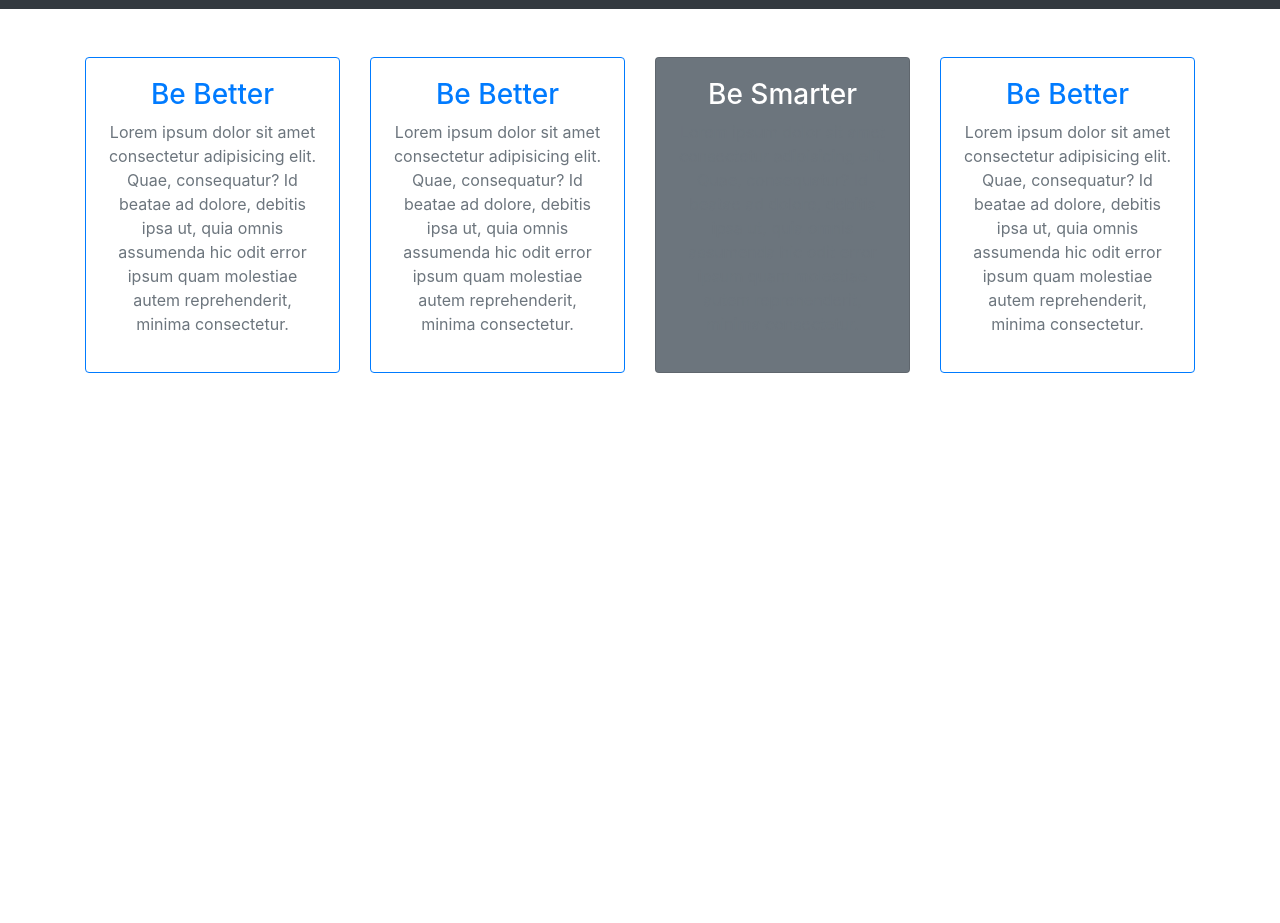
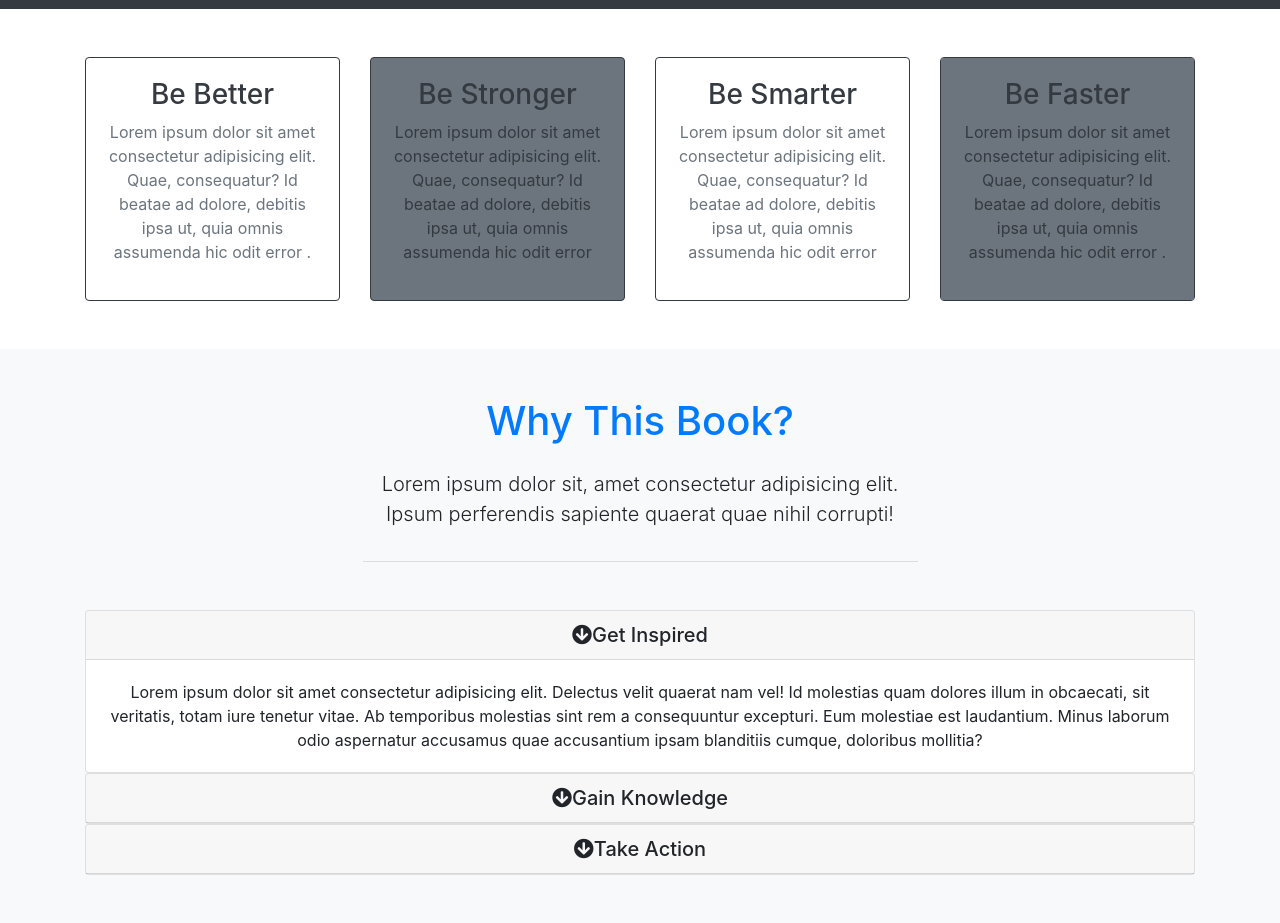
Before and after one commit to 5uperN1na/connect, a plain HTML site: page index.html in a window 1280 px wide. Shown: the part 840-1763 px from the top of the page. Before the commit the page ends 1261 px from the top, so only its background shows below. Drawn offline with nearby package versions, Linux system fonts and the light colour scheme.

Commit message:
Adding updates to repo.

```diff
--- a/index.html
+++ b/index.html
@@ -60,7 +60,7 @@
             <p class="lead">Lorem ipsum dolor sit amet consectetur adipisicing elit. Modi accusamus quo,
               iusto ducimus totam placeat ipsum explicabo accusantium cupiditate laboriosam odit aperiam
               soluta in suscipit, similique, eius at et omnis.</p>
-            <a href="#" class="btn btn-outline-secondary btn-lg text-white">
+            <a href="#" class="btn btn-primary btn-lg text-white">
               <i class="fas fa-arrow-right"></i> Read More
             </a>
           </div>
@@ -84,9 +84,9 @@
           <input type="email" class="form-control form-control-lg mb-resp" placeholder="Enter Email">
         </div>
         <div class="col-md-4">
-     <button class="btn btn-secondary btn-lg btn-block">
-       <i class="fas fa-envelop-open-o"></i>Subscribe
-     </button>
+          <button class="btn btn-primary btn-lg btn-block">
+            <i class="fas fa-envelop-open-o"></i>Subscribe
+          </button>
         </div>
       </div>
     </div>
@@ -98,44 +98,126 @@
     <div class="container">
       <div class="row">
         <div class="col-md-3">
-          <div class="card text-center border-primary mb-resp">
+          <div class="card text-center border-dark mb-resp">
             <div class="card-body">
-              <h3 class="text-primary">Be Better</h3>
-              <p class="text-muted">Lorem ipsum dolor sit amet consectetur adipisicing elit. Quae, consequatur? Id beatae ad dolore, debitis ipsa ut, quia omnis assumenda hic odit error
-                 ipsum quam molestiae autem reprehenderit, minima consectetur.</p>
+              <h3 class="text-dark">Be Better</h3>
+              <p class="text-muted">Lorem ipsum dolor sit amet consectetur adipisicing elit. Quae, consequatur? Id
+                beatae ad dolore, debitis ipsa ut, quia omnis assumenda hic odit error
+                .</p>
             </div>
           </div>
         </div>
         <div class="col-md-3">
-          <div class="card text-center border-primary mb-resp">
+          <div class="card text-center border-dark bg-secondary text-dark mb-resp">
             <div class="card-body">
-              <h3 class="text-primary">Be Better</h3>
-              <p class="text-muted">Lorem ipsum dolor sit amet consectetur adipisicing elit. Quae, consequatur? Id beatae ad dolore, debitis ipsa ut, quia omnis assumenda hic odit error
-                 ipsum quam molestiae autem reprehenderit, minima consectetur.</p>
+              <h3>Be Stronger</h3>
+              <p>Lorem ipsum dolor sit amet consectetur adipisicing elit. Quae, consequatur? Id beatae ad dolore,
+                debitis ipsa ut, quia omnis assumenda hic odit error
+              </p>
             </div>
           </div>
         </div>
         <div class="col-md-3">
-          <div class="card text-center bg-secondary text-white mb-resp">
+          <div class="card text-center border-dark mb-resp">
             <div class="card-body">
-              <h3 class="text-white">Be Smarter</h3>
-              <p class="text-muted">Lorem ipsum dolor sit amet consectetur adipisicing elit. Quae, consequatur? Id beatae ad dolore, debitis ipsa ut, quia omnis assumenda hic odit error
-                 ipsum quam molestiae autem reprehenderit, minima consectetur.</p>
+              <h3 class="text-dark">Be Smarter</h3>
+              <p class="text-muted">Lorem ipsum dolor sit amet consectetur adipisicing elit. Quae, consequatur? Id
+                beatae ad dolore, debitis ipsa ut, quia omnis assumenda hic odit error
+              </p>
             </div>
           </div>
         </div>
         <div class="col-md-3">
-          <div class="card text-center border-primary mb-resp">
-            <div class="card-body">
-              <h3 class="text-primary">Be Better</h3>
-              <p class="text-muted">Lorem ipsum dolor sit amet consectetur adipisicing elit. Quae, consequatur? Id beatae ad dolore, debitis ipsa ut, quia omnis assumenda hic odit error
-                 ipsum quam molestiae autem reprehenderit, minima consectetur.</p>
+          <div class="card text-center border-dark bg-muted text-dark">
+            <div class="card-body bg-secondary">
+              <h3>Be Faster</h3>
+              <p>Lorem ipsum dolor sit amet consectetur adipisicing elit. Quae, consequatur? Id beatae ad dolore,
+                debitis ipsa ut, quia omnis assumenda hic odit error
+                .</p>
             </div>
           </div>
         </div>
       </div>
     </div>
   </section>
+
+
+  <section id="about" class="py-5 text-center bg-light">
+    <div class="container">
+      <div class="row">
+        <div class="col">
+          <div class="info-header mb-5">
+            <h1 class="text-primary pb-3">
+              Why This Book?
+            </h1>
+            <p class="lead pb-3">
+              Lorem ipsum dolor sit, amet consectetur adipisicing elit. Ipsum perferendis sapiente quaerat quae nihil
+              corrupti!
+            </p>
+          </div>
+
+          <!--Accordian-->
+          <div id="accordian">
+            <div class="card">
+              <div class="card-header">
+                <h5 class="mb-0">
+                  <div href="#collapse1" data-toggle="collapse" date-parent="#accordian">
+                    <i class="fas fa-arrow-circle-down"></i>Get Inspired
+                  </div>
+                </h5>
+              </div>
+              <div id="collapse1" class="collapse show">
+                <div class="card-body">
+                  Lorem ipsum dolor sit amet consectetur adipisicing elit. Delectus velit quaerat nam vel! Id molestias
+                  quam dolores illum in obcaecati, sit veritatis, totam iure tenetur vitae. Ab temporibus molestias sint
+                  rem a consequuntur excepturi. Eum molestiae est laudantium. Minus laborum odio aspernatur accusamus
+                  quae accusantium ipsam blanditiis cumque, doloribus mollitia?
+                </div>
+              </div>
+            </div>
+
+            <div class="card">
+              <div class="card-header">
+                <h5 class="mb-0">
+                  <div href="#collapse2" data-toggle="collapse" date-parent="#accordian">
+                    <i class="fas fa-arrow-circle-down"></i>Gain Knowledge
+                  </div>
+                </h5>
+              </div>
+              <div id="collapse2" class="collapse">
+                <div class="card-body">
+                  Lorem ipsum dolor sit amet consectetur adipisicing elit. Delectus velit quaerat nam vel! Id molestias
+                  quam dolores illum in obcaecati, sit veritatis, totam iure tenetur vitae. Ab temporibus molestias sint
+                  rem a consequuntur excepturi. Eum molestiae est laudantium. Minus laborum odio aspernatur accusamus
+                  quae accusantium ipsam blanditiis cumque, doloribus mollitia?
+                </div>
+              </div>
+            </div>
+
+            <div class="card">
+              <div class="card-header">
+                <h5 class="mb-0">
+                  <div href="#collapse3" data-toggle="collapse" date-parent="#accordian">
+                    <i class="fas fa-arrow-circle-down"></i>Take Action
+                  </div>
+                </h5>
+              </div>
+              <div id="collapse3" class="collapse">
+                <div class="card-body">
+                  Lorem ipsum dolor sit amet consectetur adipisicing elit. Delectus velit quaerat nam vel! Id molestias
+                  quam dolores illum in obcaecati, sit veritatis, totam iure tenetur vitae. Ab temporibus molestias sint
+                  rem a consequuntur excepturi. Eum molestiae est laudantium. Minus laborum odio aspernatur accusamus
+                  quae accusantium ipsam blanditiis cumque, doloribus mollitia?
+                </div>
+              </div>
+            </div>
+
+          </div>
+        </div>
+      </div>
+    </div>
+  </section>
+
 
   <script src="http://code.jquery.com/jquery-3.3.1.min.js"
     integrity="sha256-FgpCb/KJQlLNfOu91ta32o/NMZxltwRo8QtmkMRdAu8=" crossorigin="anonymous"></script>
--- a/scss/style.scss
+++ b/scss/style.scss
@@ -1,12 +1,13 @@
 $primary: #3292a6;
-$primary-overlay: rgba(50,146,166, 0.8);
+$primary-overlay: rgba(50, 146, 166, 0.8);
 
 body {
   margin-top: 105px;
 }
 
 .navbar {
-    box-shadow: 2px 2px 5px $primary;
+  // box-shadow: 2px 2px 5px $primary;
+  box-shadow: 2px 2px 5px black;
   opacity: 0.9;
   background-color: #ffff;
 
@@ -17,16 +18,15 @@ body {
   .nav-item {
     font-size: 1.4rem;
     padding-right: 1.4rem;
-
   }
 }
 
 #showcase {
   position: relative;
-    background: url('../img/mountains.jpg');
+  background: url("../img/mountains.jpg");
   min-height: 600px;
 
-    .primary-overlay{
+  .primary-overlay {
     background: $primary-overlay;
     position: absolute;
     top: 0;
@@ -36,19 +36,27 @@ body {
   }
 }
 
+#newsletter{
+  $primary: #3292a6;
+
+}
+
+.info-header {
+  width: 50%;
+  margin: auto;
+  border-bottom: 1px #ddd solid;
+}
 
 //less than 768 px
-@media(max-width: 768px){
+@media (max-width: 768px) {
   #showcase {
     min-height: 500px;
     h1 {
       font-size: 4rem;
     }
-
   }
 
-    .mb-resp{
+  .mb-resp {
     margin-bottom: 1rem;
   }
-
 }
```
Also changed, not shown: css/style.css. Lines whose indentation alone changed are shown as unchanged.
